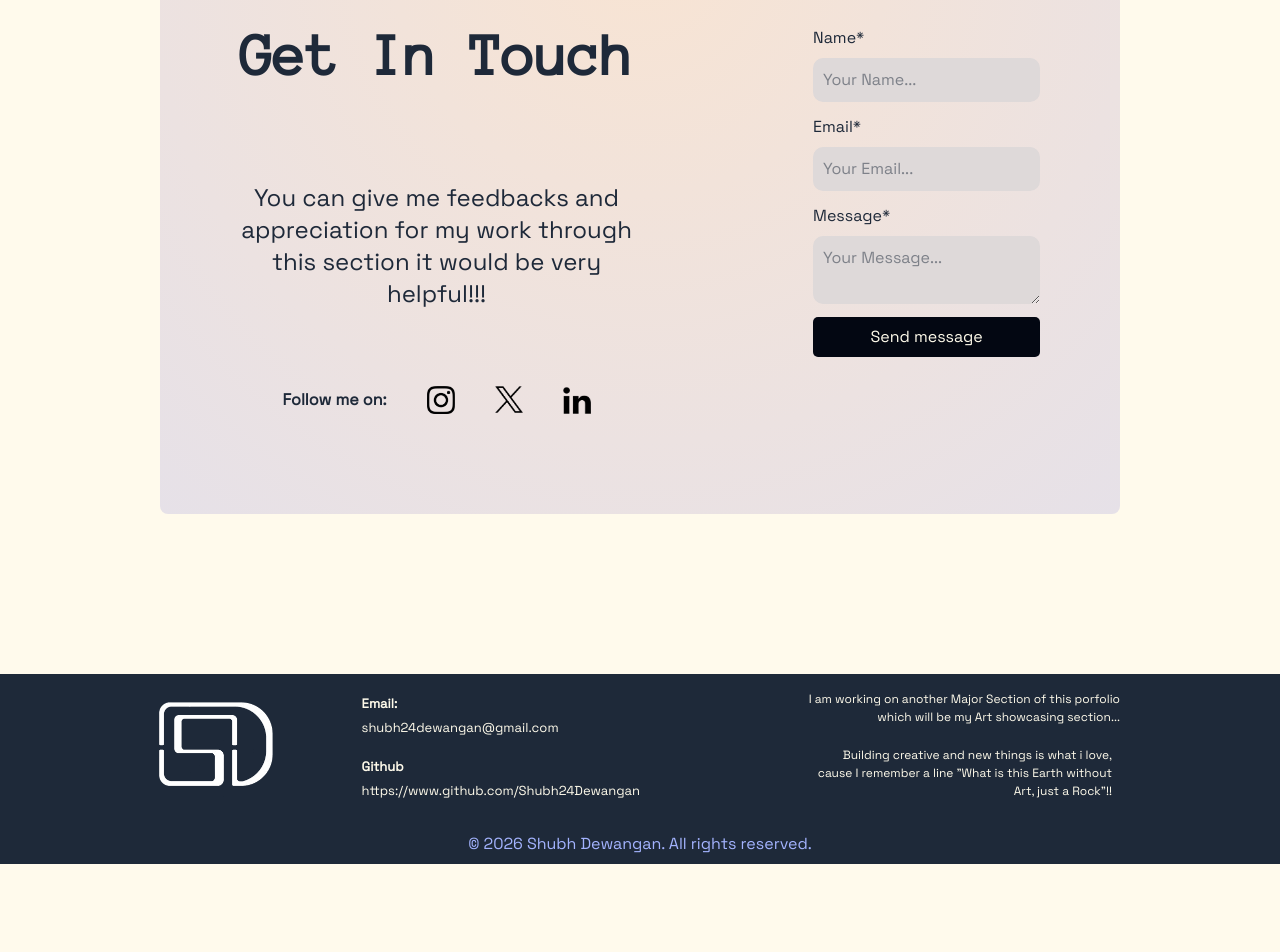
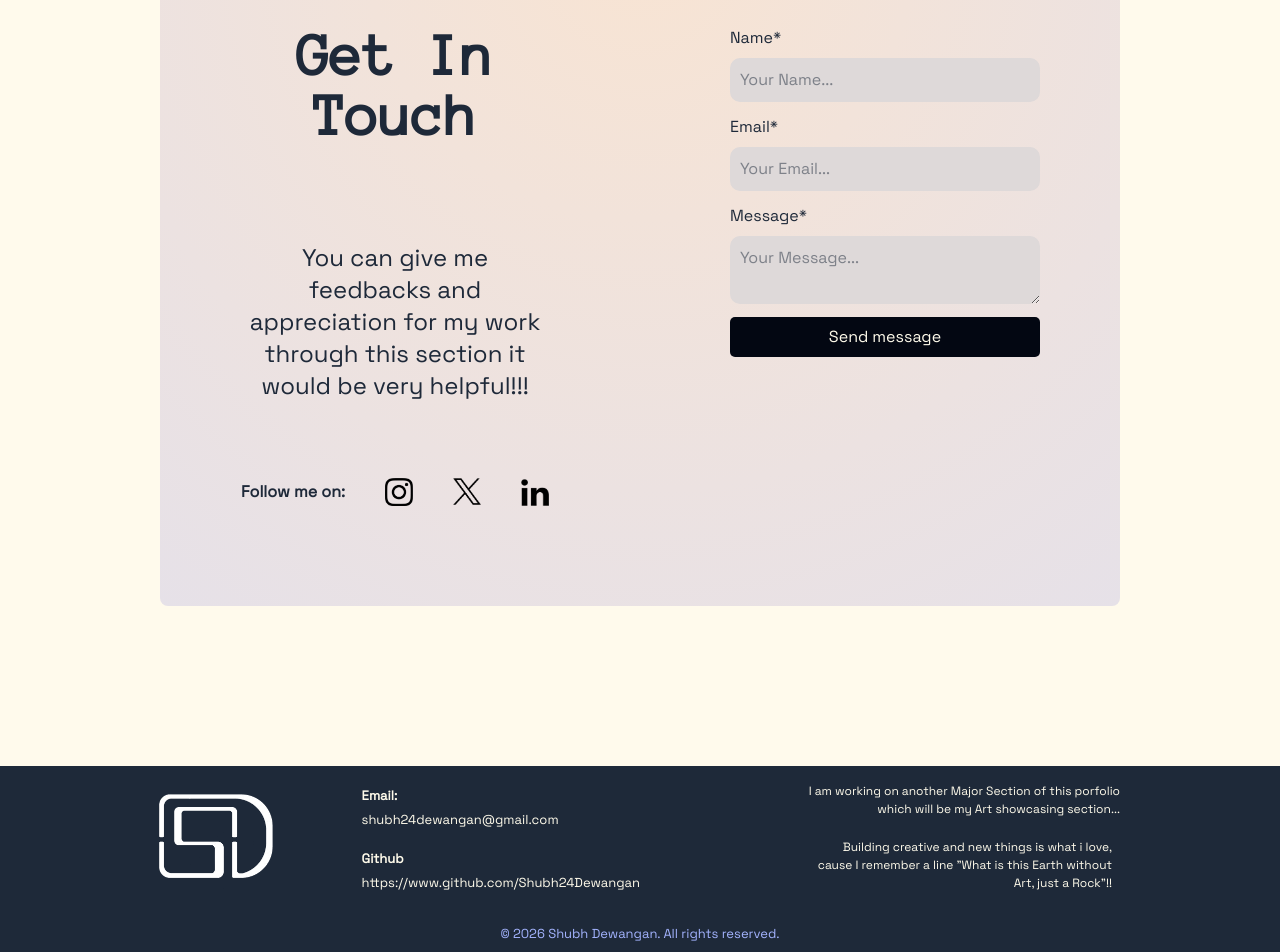
Before and after one commit to ShubhDewangan/Portfolio, a React (Vite) app: page / in a window 1280 px wide. Shown: the part 2018-2970 px from the top of the page. Before the commit the page ends 2882 px from the top, so only its background shows below. Built offline with nearby package versions, Linux system fonts and the light colour scheme; no server answers.

Commit message:
update/response-1

```diff
--- a/src/components/Footer.jsx
+++ b/src/components/Footer.jsx
@@ -53,7 +53,7 @@ const Footer = () => {
           </h3>
         </div>
       </div>
-      <h5 className="p-2 text-indigo-300">
+      <h5 className="p-2 text-indigo-300 text-[10px] md:text-[13px]">
         © 2026 Shubh Dewangan. All rights reserved.
       </h5>
     </div>
--- a/src/pages/ContactPage.jsx
+++ b/src/pages/ContactPage.jsx
@@ -33,7 +33,7 @@ const ContactPage = () => {
     <section id="contact" className="h-auto md:w-screen text-gray-800">
       <div className="gr flex flex-col gap-10 md:flex-row m-10 p-9 md:m-40 md:p-20 md:gap-45 rounded-[8px] ">
         <div className="flex flex-col md:text-center gap-15 md:gap-24 md:w-1/2">
-          <h2 className="page-tag text-5xl md:text-6xl font-semibold text-nowrap">Get In Touch</h2>
+          <h2 className="page-tag text-center text-[35px] md:text-6xl font-semibold">Get In Touch</h2>
           <p className=" text-[15px] md:text-2xl w-auto">
             You can give me feedbacks and appreciation for my work through this
             section it would be very helpful!!!
--- a/src/pages/HomePage.jsx
+++ b/src/pages/HomePage.jsx
@@ -6,7 +6,7 @@ const HomePage = () => {
   return (
     <div className="min-h-screen w-full overflow-x-hidden">
       <div
-        className="hpbgxui flex flex-col md:flex-row items-center justify-center
+        className="hpbgxui flex flex-col md:flex-row items-center justify-center p-10
                       gap-10 md:gap-20
                       px-6 md:px-16
                       py-12 md:py-0
@@ -35,16 +35,16 @@ const HomePage = () => {
           <div className="flex flex-col gap-6 md:gap-14 md:-translate-x-20">
             <h4 className="font-semibold text-base md:text-xl md:-translate-x-5">Hey, I'm</h4>
 
-            <h1 className="text-4xl sm:text-5xl md:text-7xl font-bold leading-tight">
+            <h1 className="text-3xl sm:text-5xl md:text-7xl font-bold leading-tight">
               SHUBH
             </h1>
 
-            <h2 className="text-3xl sm:text-4xl md:text-6xl font-light md:ml-10 md:translate-x-16">
+            <h2 className="text-2xl sm:text-4xl md:text-6xl font-light md:ml-10 md:translate-x-16">
               Dewangan
             </h2>
           </div>
 
-          <p className="text-sm md:text-base leading-relaxed text-center md:translate-x-5">
+          <p className="text-sm h-auto md:text-base leading-relaxed text-center md:translate-x-5">
             I’m a student who finds interest and creative thinking in both
             simple and complicated things — that’s how I learned problem
             solving. I love to paint whenever I see something interesting around
```
